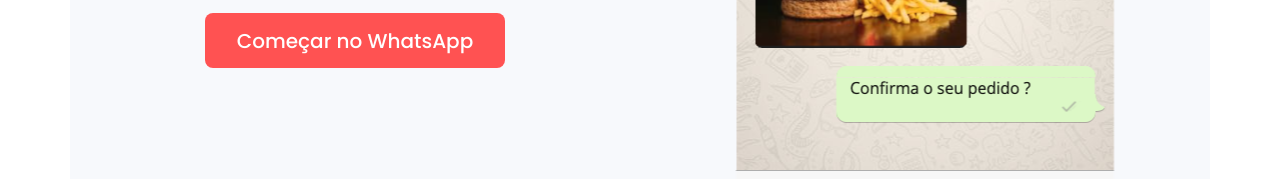
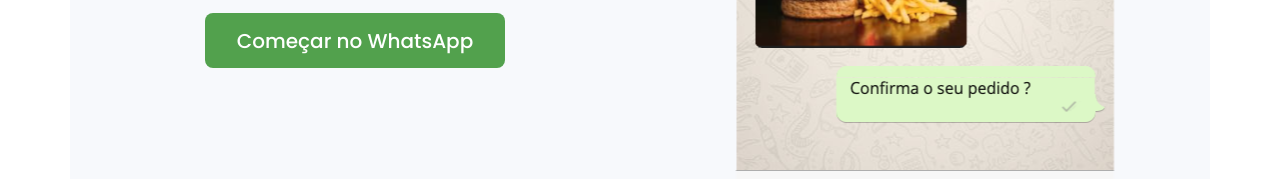
Before and after one commit to freddneos/mrbite-lp, a website built with Vite: page index.html in a window 1280 px wide. In both pictures the pointer is over the link 354 px from the left and 655 px from the top of the page. Shown: the part 615-794 px from the top of the page. Built offline with nearby package versions, Linux system fonts and the light colour scheme.

Commit message:
feat: update primary button hover color for improved visibility

```diff
--- a/src/style.css
+++ b/src/style.css
@@ -133,7 +133,7 @@ button:focus-visible {
 }
 
 .btn-primary:hover {
-  background-color: #ff5252;
+  background-color: #52a14d;
 }
 
 /* Features Section */
```
